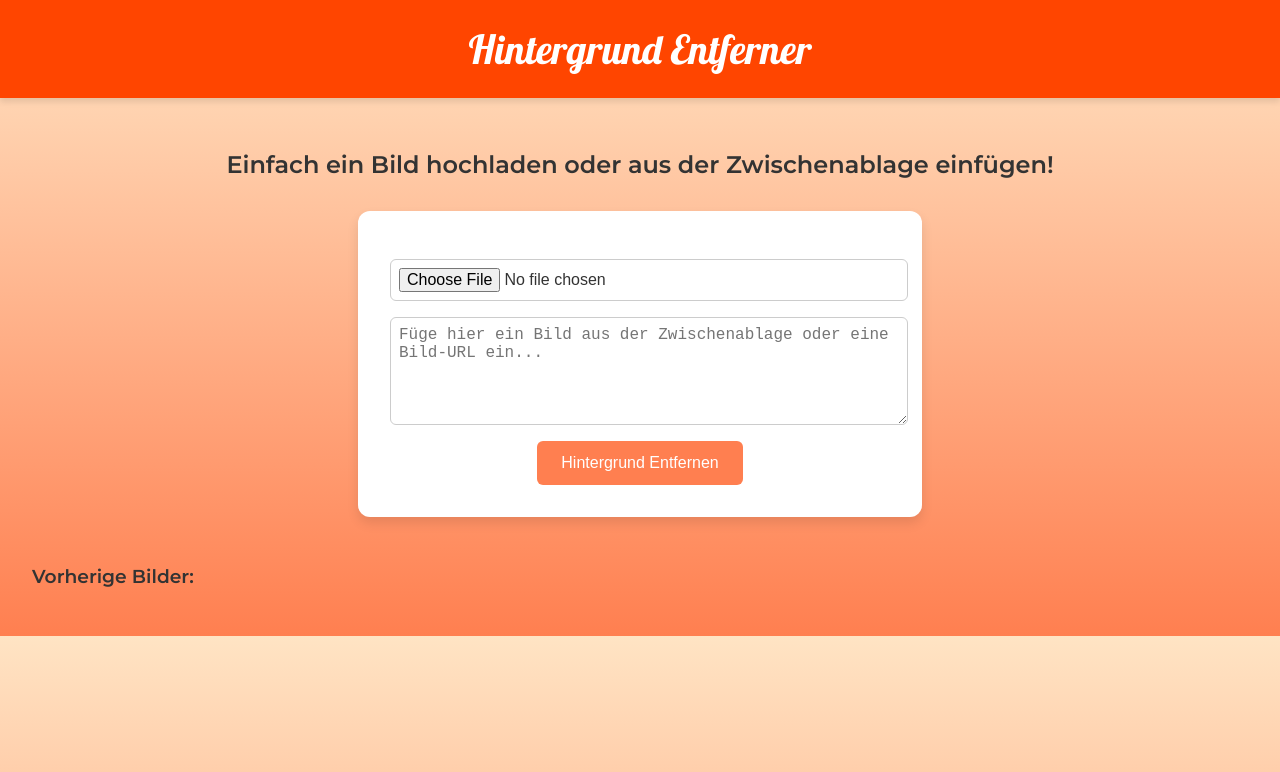
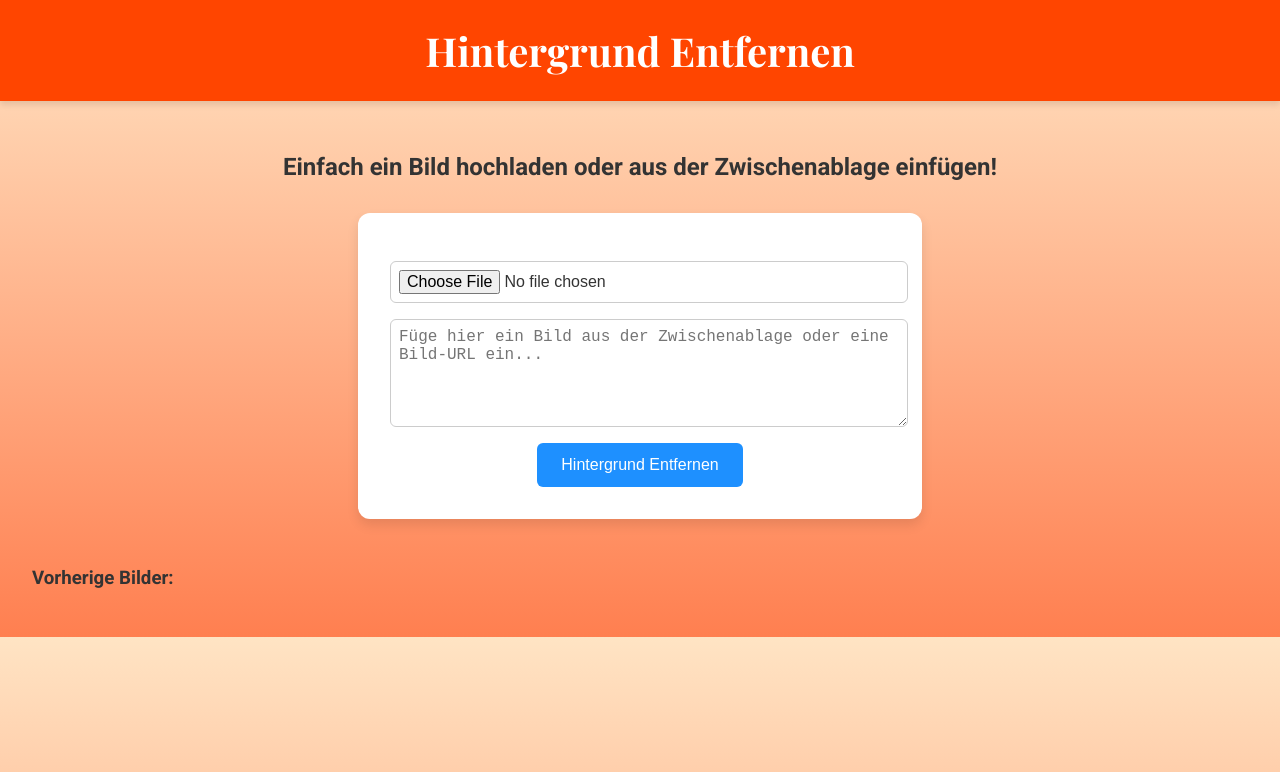
Before and after one commit to Themax10/hintergrundwegmacha, a website: page index.html in a window 1280 px wide. Drawn offline with nearby package versions, Linux system fonts and the light colour scheme.

Commit message:
Update index.html

```diff
--- a/index.html
+++ b/index.html
@@ -4,11 +4,11 @@
   <meta charset="UTF-8">
   <meta name="viewport" content="width=device-width, initial-scale=1.0">
   <title>Hintergrund Entfernen</title>
-  <link href="https://fonts.googleapis.com/css2?family=Lobster&family=Montserrat:wght@300;400;600&display=swap" rel="stylesheet">
+  <link href="https://fonts.googleapis.com/css2?family=Roboto:wght@300;400;700&family=Playfair+Display:wght@700&display=swap" rel="stylesheet">
   <style>
     /* Global Styles */
     body {
-      font-family: 'Montserrat', sans-serif;
+      font-family: 'Roboto', sans-serif;
       margin: 0;
       padding: 0;
       background: linear-gradient(to bottom, #ffe4c4, #ff7f50);
@@ -22,7 +22,7 @@
       color: white;
       padding: 1.5rem 0;
       font-size: 2.5rem;
-      font-family: 'Lobster', cursive;
+      font-family: 'Playfair Display', serif;
       box-shadow: 0 4px 6px rgba(0, 0, 0, 0.1);
     }
 
@@ -51,7 +51,7 @@
     }
 
     button {
-      background: #ff7f50;
+      background: #1e90ff;
       color: white;
       border: none;
       padding: 0.8rem 1.5rem;
@@ -62,7 +62,7 @@
     }
 
     button:hover {
-      background: #e06340;
+      background: #1c86ee;
     }
 
     .output {
@@ -72,7 +72,8 @@
     .checkerboard {
       display: inline-block;
       position: relative;
-      width: 100%;
+      width: auto;
+      padding: 10px;
       background: linear-gradient(45deg, #eee 25%, transparent 25%, transparent 75%, #eee 75%),
                   linear-gradient(45deg, #eee 25%, #fff 25%, #fff 75%, #eee 75%);
       background-size: 20px 20px;
@@ -107,7 +108,7 @@
 
   <!-- Header -->
   <header>
-    Hintergrund Entferner
+    Hintergrund Entfernen
   </header>
 
   <!-- Main Content -->
```
